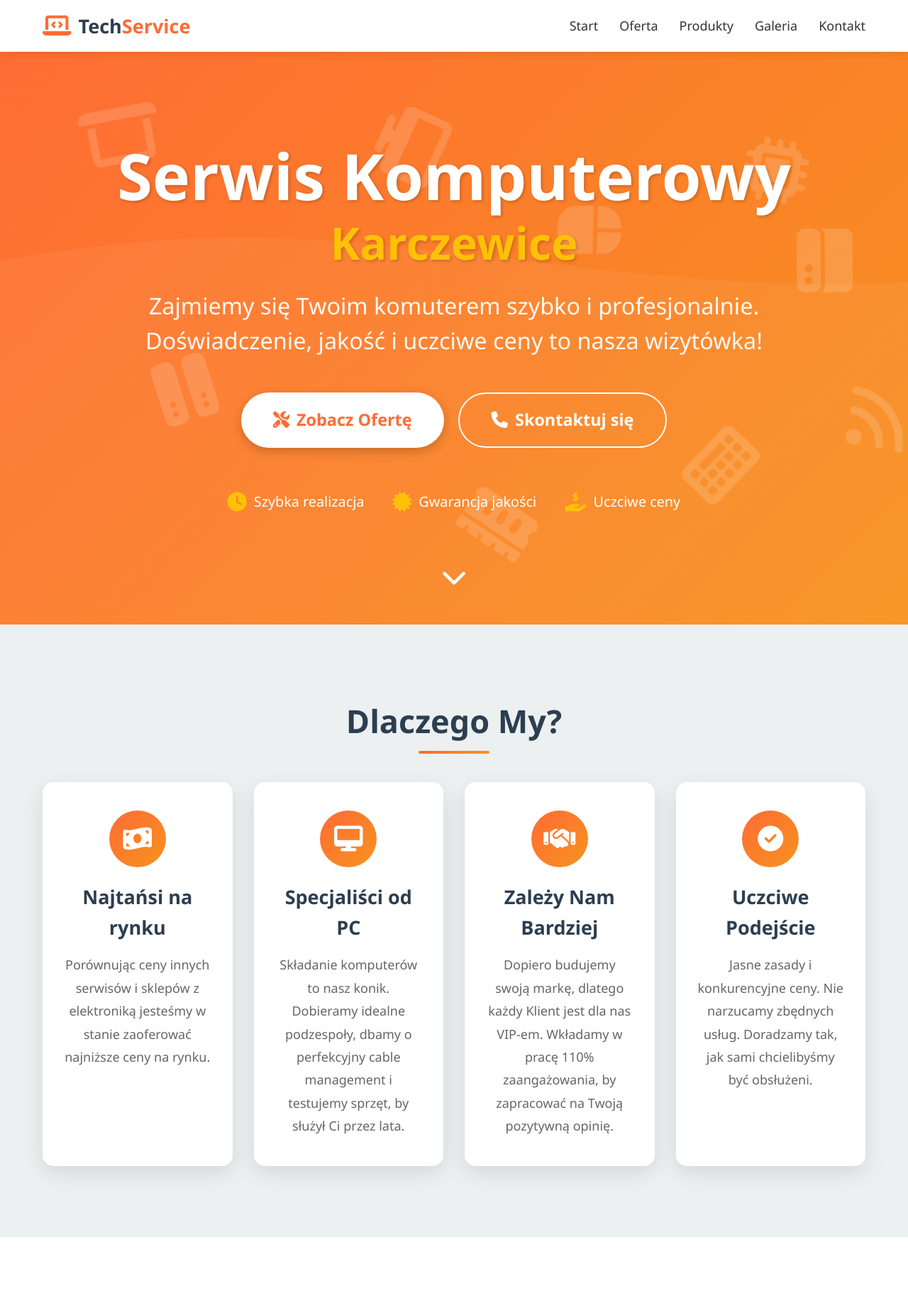
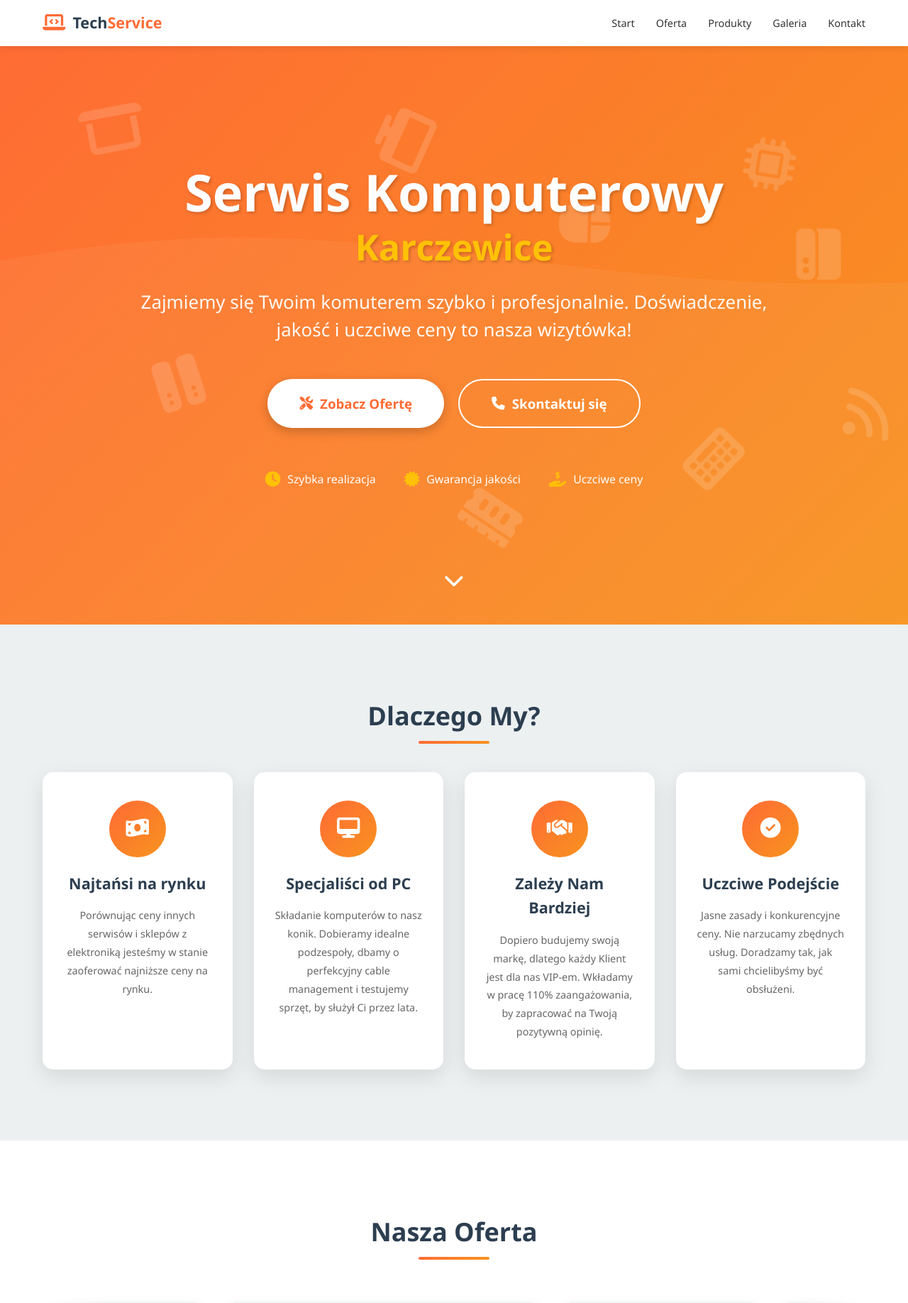
Before and after one commit to SerwisKarczewice/Strona-Serwisu-, a PHP site: page / in a window 1280 px wide. Shown: the top 1836 px of the page at 71% size. Run offline with PHP 8.4, Linux system fonts and the light colour scheme; data comes from the database, SQL or seed files in the repository; data that the repository does not hold is empty.

Commit message:
Poprawka Css'a
+ Dla niższych rozdzielczości strona nie wydaje się "za duża"

```diff
--- a/css/home.css
+++ b/css/home.css
@@ -6,6 +6,13 @@
 
 html {
     font-size: 18px;
+}
+
+/* Skalowanie dla Full HD (80% z 18px = 14.4px) */
+@media (max-width: 1920px) {
+    html {
+        font-size: 14.4px;
+    }
 }
 
 :root {
```
Also changed, not shown: css/style.css (+7 -1 lines).
